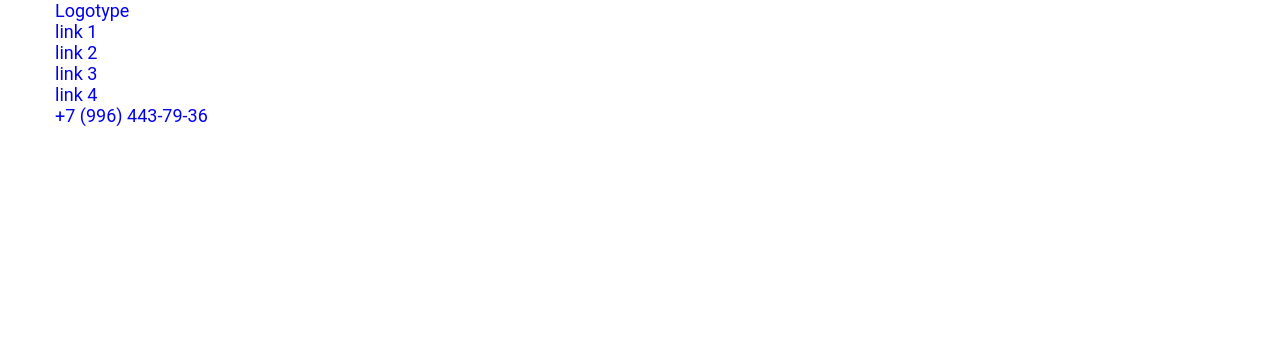
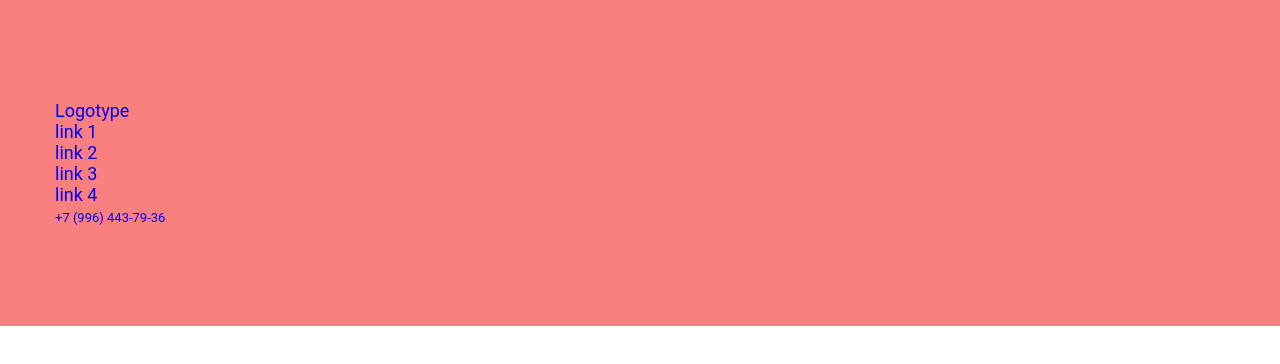
Before and after one commit to DmitriyHoney/gitTutorial, a plain HTML site: page index.html in a window 1280 px wide. Drawn offline with Linux system fonts and the light colour scheme.

Commit message:
main.css со стилями для  шапки

```diff
--- a/css/main.css
+++ b/css/main.css
@@ -112,3 +112,24 @@ button, button:hover, button:focus, button:active
     border-bottom: 1px dotted #000;
     padding-bottom: 4px;
 }
+
+/*-----Header-----*/
+.header {
+    padding: 100px 0px;
+    color: #ccc;
+    background-color: rgb(250, 128, 128);
+}
+
+.logo {
+    font-size: 18px;
+    text-align: center;
+}
+
+.menu {
+    display: flex;
+}
+
+.contact {
+    font-size: 13px;
+    text-decoration: none;
+}
```
